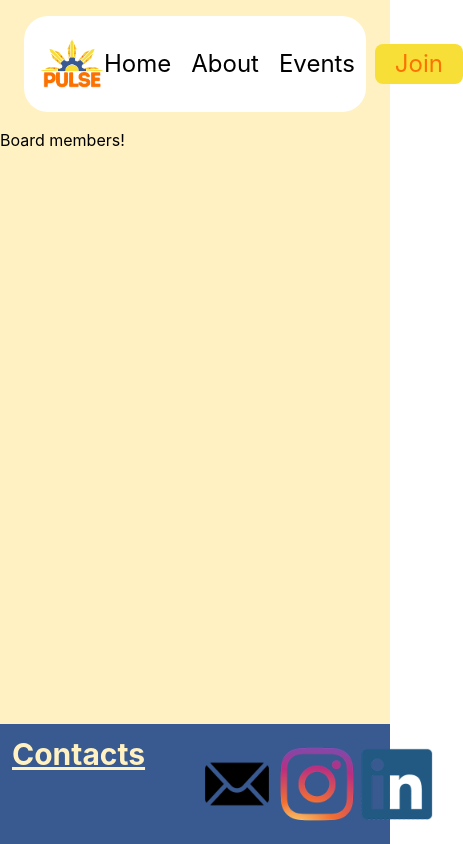
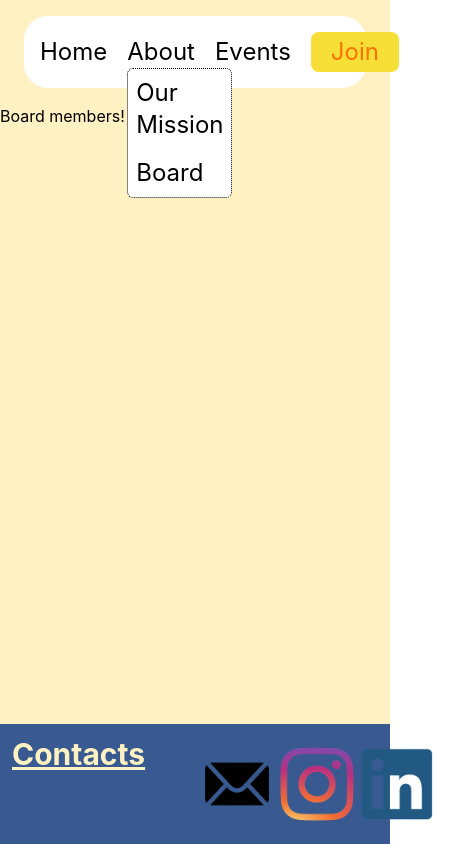
Before and after one commit to PULSE-at-UCSD/PULSE-Website, a React (Vite) app: page /board in a window 390 px wide. Both pictures are taken after a click on the item "About". Shown: the whole page, 463 px wide, since content can reach past the window. Built offline with nearby package versions, Linux system fonts and the light colour scheme.

Commit message:
Refactor Dropdown and NavBar for improved functionality and styling
-Made logo lead back to home page
-Added hover state to links to change bg color
-Made about menu toggleable on mobile devices

```diff
--- a/src/Components/Dropdown.jsx
+++ b/src/Components/Dropdown.jsx
@@ -1,12 +1,18 @@
 import { Link } from 'react-router'
+import { useState } from 'react'
 
 export default function Dropdown({titleName = "", pages = [], links = []}){
+    const [isOpen, setIsOpen] = useState(false);
+
+    function toggleIsOpen() {
+        setIsOpen((prev) => !prev);
+    }
+
     return(
         <div className='group'>
-            {titleName}
-
-            <div className='absolute left-0 top-full bg-white border-1 border-dotted rounded-md hidden group-hover:block duration-100'>
-                {pages.map((page, index) => <div className='p-2 hover:bg-blue-100'><Link to={links[index]}>{page}</Link></div>)}
+            <span className='hover:text-gray-600 duration-200' onClick={toggleIsOpen}>{titleName}</span>
+            <div className={`absolute left-0 top-full bg-white border-1 border-dotted rounded-md md:hidden md:group-hover:block ${isOpen ? 'block' : 'hidden'} duration-200`}>
+                {pages.map((page, index) => <div className='p-2 hover:bg-blue-100 duration-200'><Link to={links[index]}>{page}</Link></div>)}
             </div>
         </div>
     );
--- a/src/Components/NavBar.jsx
+++ b/src/Components/NavBar.jsx
@@ -5,14 +5,14 @@
 export default function NavBar() {
     return(
         <nav className="flex m bg-white rounded-3xl p-4 items-center sticky top-0 mx-6 my-4 z-100">
-            <img src={myLogo} className='w-16'></img>
+            <Link to="/"><img src={myLogo} className='w-16'></img></Link>
             <ul className="flex ml-auto gap-5 mr-10 text-2xl items-center">
-                <li><Link to="/">Home</Link></li>
+                <li><Link to="/"><span className='hover:text-gray-600 duration-200'>Home</span></Link></li>
                 <li className='relative cursor-pointer group'>
                     <Dropdown titleName='About' pages={["Our Mission", "Board"] } links={["/our-mission", "/board"]}/>
                 </li>
-                <li><Link to="/events">Events</Link></li>
-                <button className="rounded-lg bg-pulseYellow px-5 py-1 text-pulseOrange bold cursor-pointer hover:bg-amber-200 transition-colors duration-300"
+                <li><Link to="/events"><span className='hover:text-gray-600 duration-100'>Events</span></Link></li>
+                <button className="rounded-lg bg-pulseYellow px-5 py-1 text-pulseOrange bold cursor-pointer hover:bg-amber-200 hover:text-orange-400 transition-colors duration-200"
                         type="button" onClick={() => window.open("https://docs.google.com/forms/d/e/1FAIpQLSccz3VRtcmbl_kfuhE94vAyzo4o__pEpltvJCwBevct4CW9uA/viewform")}>Join</button>
             </ul>
 
```
